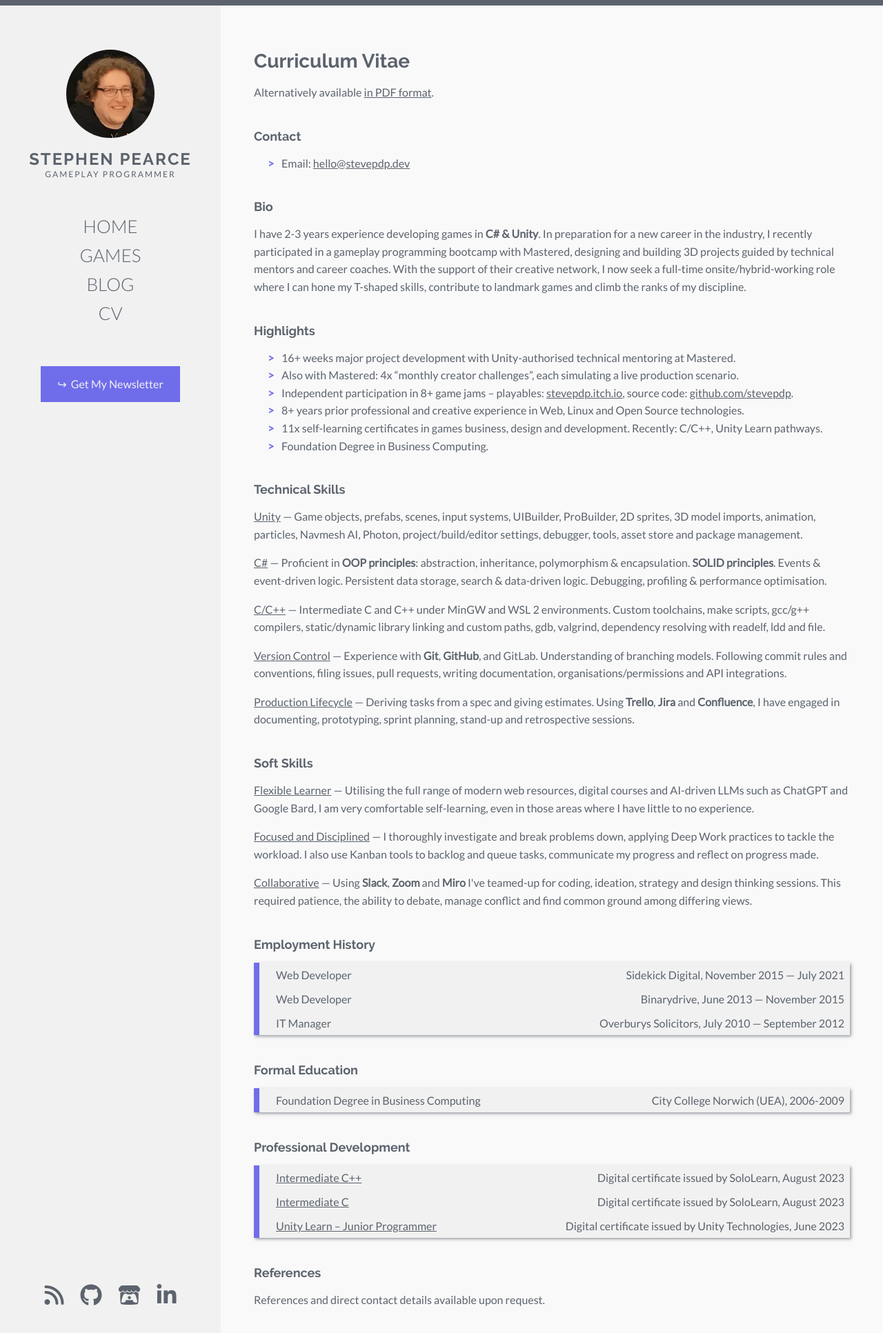
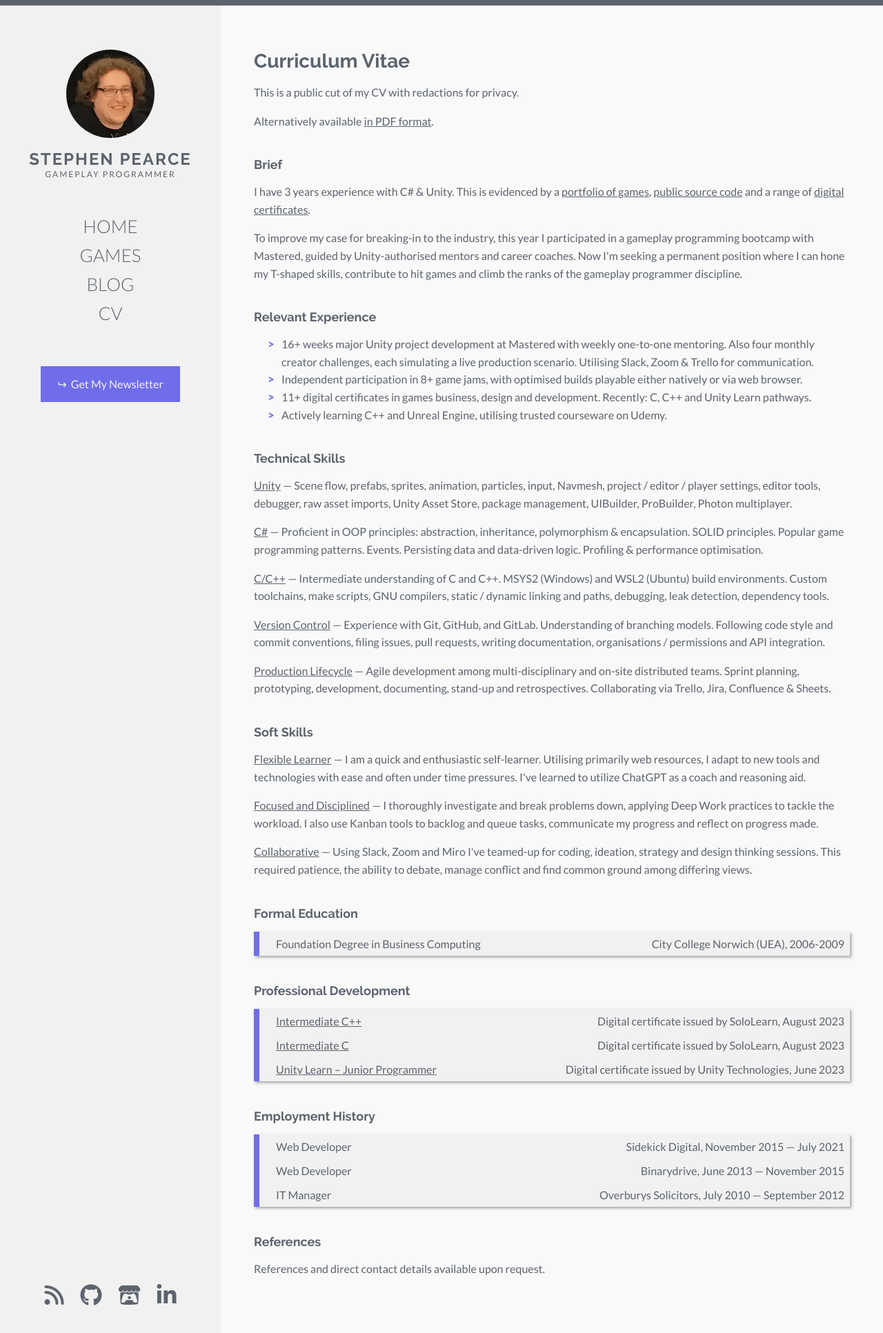
Before and after one commit to stevepdp/stevepdp.dev.old, a Jekyll site: the page built from cv.md, in a window 1280 px wide. Shown: the top 1933 px of the page at 69% size. Built offline with Jekyll 4.4.1, drawn with Linux system fonts in a browser that asks for light colours; nearby versions of some CDN libraries.

Commit message:
feat(cv): add a significally updated public CV and PDF version

```diff
--- a/cv.md
+++ b/cv.md
@@ -9,43 +9,67 @@ layout: single
 type: single cv
 ---
 
-Alternatively available <a href="/assets/doc/cv-public-202308251402.pdf" target="_blank">in PDF format</a>.
+This is a public cut of my CV with redactions for privacy.
 
-<h3>Contact</h3>
-<ul>
-	<li>Email: <a href="mailto:hello@stevepdp.dev">hello@stevepdp.dev</a></li>
-</ul>
+Alternatively available <a href="/assets/doc/cv-public-202309052236.pdf" target="_blank">in PDF format</a>.
 
-<h3>Bio</h3>
-I have 2-3 years experience developing games in <strong>C# &amp; Unity</strong>. In preparation for a new career in the industry, I recently participated in a gameplay programming bootcamp with Mastered, designing and building 3D projects guided by technical mentors and career coaches. With the support of their creative network, I now seek a full-time onsite/hybrid-working role where I can hone my T-shaped skills, contribute to landmark games and climb the ranks of my discipline.
+<h3>Brief</h3>
+I have 3 years experience with C# & Unity. This is evidenced by a <a href="/games.html" title="To the Games category">portfolio of games</a>, <a href="https://github.com/stevepdp" rel="me nofollow noopener noreferrer" title="Source code on GitHub" target="_blank">public source code</a> and a range of <a href="https://linkedin.com/in/stevepdp" rel="me nofollow noopener noreferrer" title="Stephen Pearce on LinkedIn" target="_blank">digital certificates</a>.
 
-<h3>Highlights</h3>
-* 16+ weeks major project development with Unity-authorised technical mentoring at Mastered.
-* Also with Mastered: 4x &ldquo;monthly creator challenges&rdquo;, each simulating a live production scenario.
-* Independent participation in 8+ game jams – playables: <a href="https://stevepdp.itch.io" rel="me nofollow noopener noreferrer" target="_blank">stevepdp.itch.io</a>, source code: <a href="https://github.com/stevepdp" rel="me nofollow noopener noreferrer" target="_blank">github.com/stevepdp</a>.
-* 8+ years prior professional and creative experience in Web, Linux and Open Source technologies.
-* 11x self-learning certificates in games business, design and development. Recently: C/C++, Unity Learn pathways.
-* Foundation Degree in Business Computing.
+To improve my case for breaking-in to the industry, this year I participated in a gameplay programming bootcamp with Mastered, guided by Unity-authorised mentors and career coaches. Now I&apos;m seeking a permanent position where I can hone my T-shaped skills, contribute to hit games and climb the ranks of the gameplay programmer discipline.
+
+<h3>Relevant Experience</h3>
+* 16+ weeks major Unity project development at Mastered with weekly one-to-one mentoring. Also four monthly creator challenges, each simulating a live production scenario. Utilising Slack, Zoom & Trello for communication.
+* Independent participation in 8+ game jams, with optimised builds playable either natively or via web browser.
+* 11+ digital certificates in games business, design and development. Recently: C, C++ and Unity Learn pathways.
+* Actively learning C++ and Unreal Engine, utilising trusted courseware on Udemy.
 
 <h3>Technical Skills</h3>
-<u>Unity</u> &mdash; Game objects, prefabs, scenes, input systems, UIBuilder, ProBuilder, 2D sprites, 3D model imports, animation, particles, Navmesh AI, Photon, project/build/editor settings, debugger, tools, asset store and package management.
+<u>Unity</u> &mdash; Scene flow, prefabs, sprites, animation, particles, input, Navmesh, project / editor / player settings, editor tools, debugger, raw asset imports, Unity Asset Store, package management, UIBuilder, ProBuilder, Photon multiplayer.
 
-<u>C#</u> &mdash; Proficient in <strong>OOP principles</strong>: abstraction, inheritance, polymorphism & encapsulation. <strong>SOLID principles</strong>. Events & event-driven logic. Persistent data storage, search & data-driven logic. Debugging, profiling & performance optimisation.
+<u>C#</u> &mdash; Proficient in OOP principles: abstraction, inheritance, polymorphism & encapsulation. SOLID principles. Popular game programming patterns. Events. Persisting data and data-driven logic. Profiling & performance optimisation.
 
-<u>C/C++</u> &mdash; Intermediate C and C++ under MinGW and WSL 2 environments. Custom toolchains, make scripts, gcc/g++ compilers, static/dynamic library linking and custom paths, gdb, valgrind, dependency resolving with readelf, ldd and file.
+<u>C/C++</u> &mdash; Intermediate understanding of C and C++. MSYS2 (Windows) and WSL2 (Ubuntu) build environments. Custom toolchains, make scripts, GNU compilers, static / dynamic linking and paths, debugging, leak detection, dependency tools.
 
-<u>Version Control</u> &mdash; Experience with <strong>Git</strong>, <strong>GitHub</strong>, and GitLab. Understanding of branching models. Following commit rules and conventions, filing issues, pull requests, writing documentation, organisations/permissions and API integrations.
+<u>Version Control</u> &mdash; Experience with Git, GitHub, and GitLab. Understanding of branching models. Following code style and commit conventions, filing issues, pull requests, writing documentation, organisations / permissions and API integration.
 
-<u>Production Lifecycle</u> &mdash; Deriving tasks from a spec and giving estimates. Using <strong>Trello</strong>, <strong>Jira</strong> and <strong>Confluence</strong>, I have engaged in documenting, prototyping, sprint planning, stand-up and retrospective sessions.
+<u>Production Lifecycle</u> &mdash; Agile development among multi-disciplinary and on-site distributed teams. Sprint planning, prototyping, development, documenting, stand-up and retrospectives. Collaborating via Trello, Jira, Confluence & Sheets.
 
 
 <h3>Soft Skills</h3>
-<u>Flexible Learner</u> &mdash; Utilising the full range of modern web resources, digital courses and AI-driven LLMs such as ChatGPT and Google Bard, I am very comfortable self-learning, even in those areas where I have little to no experience.
+<u>Flexible Learner</u> &mdash; I am a quick and enthusiastic self-learner. Utilising primarily web resources, I adapt to new tools and technologies with ease and often under time pressures. I&apos;ve learned to utilize ChatGPT as a coach and reasoning aid.
 
 <u>Focused and Disciplined</u> &mdash; I thoroughly investigate and break problems down, applying Deep Work practices to tackle the workload. I also use Kanban tools to backlog and queue tasks, communicate my progress and reflect on progress made.
 
-<u>Collaborative</u> &mdash; Using <strong>Slack</strong>, <strong>Zoom</strong> and <strong>Miro</strong> I&apos;ve teamed-up for coding, ideation, strategy and design thinking sessions. This required patience, the ability to debate, manage conflict and find common ground among differing views.
+<u>Collaborative</u> &mdash; Using Slack, Zoom and Miro I&apos;ve teamed-up for coding, ideation, strategy and design thinking sessions. This required patience, the ability to debate, manage conflict and find common ground among differing views.
 
+<h3>Formal Education</h3>
+<table class="records">
+	<tbody>
+		<tr>
+			<td>Foundation Degree in Business Computing</td>
+			<td>City College Norwich (UEA),  2006-2009</td>
+		</tr>
+	</tbody>
+</table>
+
+<h3>Professional Development</h3>
+<table class="records">
+	<tbody>
+		<tr>
+			<td><a href="https://www.sololearn.com/certificates/CC-7TQAOAPI" rel="nofollow noopener noreferrer" target="_blank">Intermediate C++</a></td>
+			<td>Digital certificate issued by SoloLearn, August 2023</td>
+		</tr>
+		<tr>
+			<td><a href="https://www.sololearn.com/certificates/CC-KC2GHEHE" rel="nofollow noopener noreferrer" target="_blank">Intermediate C</a></td>
+			<td>Digital certificate issued by SoloLearn, August 2023</td>
+		</tr>
+		<tr>
+			<td><a href="https://www.credly.com/badges/3e03a23b-b72d-48b1-b1d3-2cd199f63d76" rel="nofollow noopener noreferrer" target="_blank">Unity Learn – Junior Programmer</a></td>
+			<td>Digital certificate issued by Unity Technologies, June 2023</td>
+		</tr>
+	</tbody>
+</table>
 
 <h3>Employment History</h3>
 <table class="records">
@@ -66,35 +90,5 @@ I have 2-3 years experience developing games in <strong>C# &amp; Unity</strong>.
 </table>
 
 
-<h3>Formal Education</h3>
-<table class="records">
-	<tbody>
-		<tr>
-			<td>Foundation Degree in Business Computing</td>
-			<td>City College Norwich (UEA),  2006-2009</td>
-		</tr>
-	</tbody>
-</table>
-
-
-<h3>Professional Development</h3>
-<table class="records">
-	<tbody>
-		<tr>
-			<td><a href="https://www.sololearn.com/certificates/CC-7TQAOAPI" rel="nofollow noopener noreferrer" target="_blank">Intermediate C++</a></td>
-			<td>Digital certificate issued by SoloLearn, August 2023</td>
-		</tr>
-		<tr>
-			<td><a href="https://www.sololearn.com/certificates/CC-KC2GHEHE" rel="nofollow noopener noreferrer" target="_blank">Intermediate C</a></td>
-			<td>Digital certificate issued by SoloLearn, August 2023</td>
-		</tr>
-		<tr>
-			<td><a href="https://www.credly.com/badges/3e03a23b-b72d-48b1-b1d3-2cd199f63d76" rel="nofollow noopener noreferrer" target="_blank">Unity Learn – Junior Programmer</a></td>
-			<td>Digital certificate issued by Unity Technologies, June 2023</td>
-		</tr>
-	</tbody>
-</table>
-
-
 <h3>References</h3>
 References and direct contact details available upon request.
```
Also changed, not shown: 1 other file.
